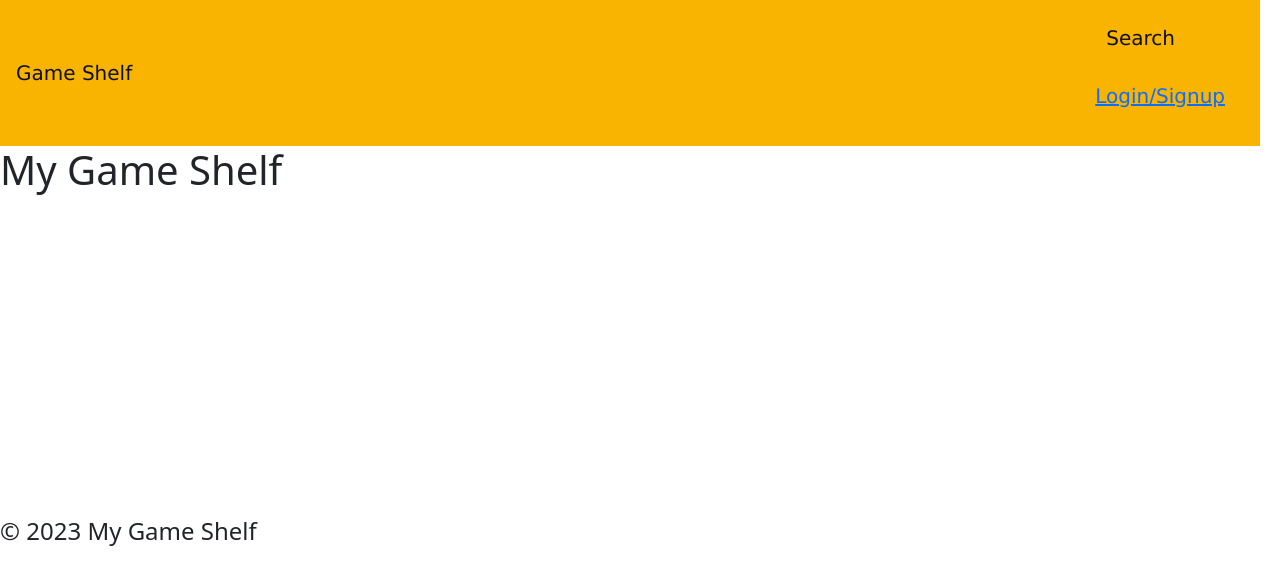
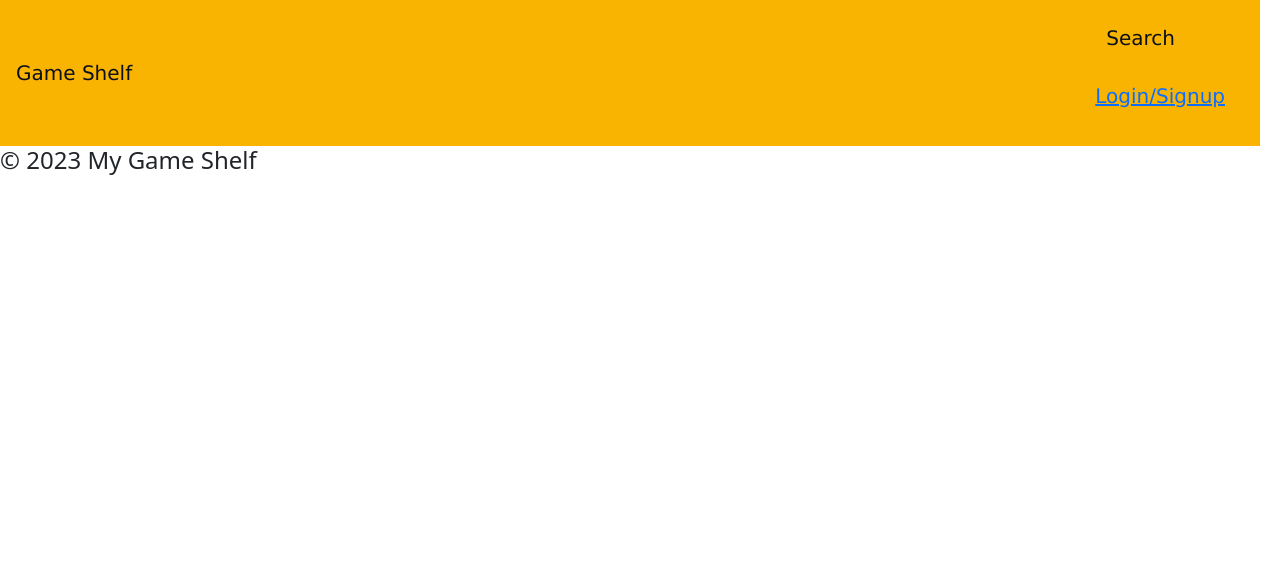
Before and after one commit to chelseyvalerio/mygameshelf, a React (Create React App) app in the folder client/: page / in a window 1280 px wide. Shown: the top 584 px of the page. Built offline with nearby package versions, Linux system fonts and the light colour scheme.

Commit message:
add React router

```diff
--- a/client/src/components/GameContainer.js
+++ b/client/src/components/GameContainer.js
@@ -1,4 +1,5 @@
 import React, { useState } from 'react';
+import { BrowserRouter as Router, Routes, Route } from 'react-router-dom';
 import NavTabs from './NavTabs';
 import Shelf from '../pages/GameShelf';
 import SearchBar from '../pages/Search';
@@ -8,28 +9,23 @@ import Footer from './Footer';
 export default function GameContainer() {
   const [currentPage, setCurrentPage] = useState('gameShelf');
 
-  // This method is checking to see what the value of `currentPage` is. Depending on the value of currentPage, we return the corresponding component to render.
-  const renderPage = () => {
-    if (currentPage === 'gameShelf') {
-      return <Shelf />;
-    }
-    else if (currentPage === 'Search') {
-      return <SearchBar />;
-    }
-    else if (currentPage === 'Login') {
-      return <Login />;
-    }
+  const handlePageChange = (page) => {
+    setCurrentPage(page);
   };
 
-  const handlePageChange = (page) => setCurrentPage(page);
-
   return (
+    <Router>
       <div>
         <header>
           <NavTabs currentPage={currentPage} handlePageChange={handlePageChange} />
         </header>
-      {renderPage()}
+        <Routes>
+          <Route path='/gameShelf' element={<Shelf />} />
+          <Route path='/search' element={<SearchBar />} />
+          <Route path='/login' element={<Login />} />
+        </Routes>
         <Footer />
       </div>
+    </Router>
   );
 }
--- a/client/src/components/NavTabs.js
+++ b/client/src/components/NavTabs.js
@@ -1,4 +1,5 @@
 import React from 'react';
+import { Link } from 'react-router-dom';
 import Auth from "../utils/auth";
 
 // Here we are using object destructuring assignment to pluck off our variables from the props object
@@ -12,7 +13,8 @@ function NavTabs({ currentPage, handlePageChange }) {
       return (
         <ul className="nav quick-links header">
           <li className="nav-item">
-            <a href="/" onClick={() => Auth.logout()}>Logout</a>
+            {/* <Link to="/" onClick={() => Auth.logout()}>Logout</Link> */}
+            <Link to="/" onClick={() => handlePageChange('gameShelf')}>Logout</Link>
           </li>
         </ul>
       )
@@ -21,7 +23,8 @@ function NavTabs({ currentPage, handlePageChange }) {
       return (
         <ul className="nav quick-links header">
           <li className="nav-item">
-            <a href="/login" onClick={() => Auth.logout()}>Login/Signup</a>
+            {/*<a href="/login" onClick={() => Auth.logout()}>Login/Signup</a>*/}
+            <Link to="/login" onClick={() => handlePageChange('login')}>Login/Signup</Link>
           </li>
         </ul>
       );
@@ -31,25 +34,26 @@ function NavTabs({ currentPage, handlePageChange }) {
     <div>
       <ul className="nav quick-links header">
         <li className="nav-item">
-          <a
-            href="#gameShelf"
+          <Link
+            to="/gameShelf"
             onClick={() => handlePageChange('gameShelf')}
             // This is a conditional (ternary) operator that checks to see if the current page is "Home"
             // If it is, we set the current page to 'nav-link-active', otherwise we set it to 'nav-link'
             className={currentPage === 'gameShelf' ? 'nav-link active' : 'nav-link'}
           >
             Game Shelf
-          </a>
+          </Link>
         </li>
         <li className="nav-item">
-          <a
-            href="#Search"
-            onClick={() => handlePageChange('Search')}
+          <Link
+            to="/search"
+            onClick={() => handlePageChange('search')}
             // Check to see if the currentPage is `Blog`, and if so we use the active link class from bootstrap. Otherwise, we set it to a normal nav-link
             className={currentPage === 'Search' ? 'nav-link active' : 'nav-link'}
           >
             Search
-          </a>
+          </Link>
+
           {showNavigation()}
         </li>
       </ul>
--- a/package.json
+++ b/package.json
@@ -12,7 +12,7 @@
     "jwt-decode": "^2.2.0",
     "react": "^18.2.0",
     "react-dom": "^18.2.0",
-    "react-router-dom": "^6.11.2",
+    "react-router-dom": "^5.3.0",
     "react-scripts": "5.0.1",
     "web-vitals": "^2.1.4"
   },
```
Also changed, not shown: 1 other file (tests, documents, lock files or other folders). Lines whose indentation alone changed are shown as unchanged.
